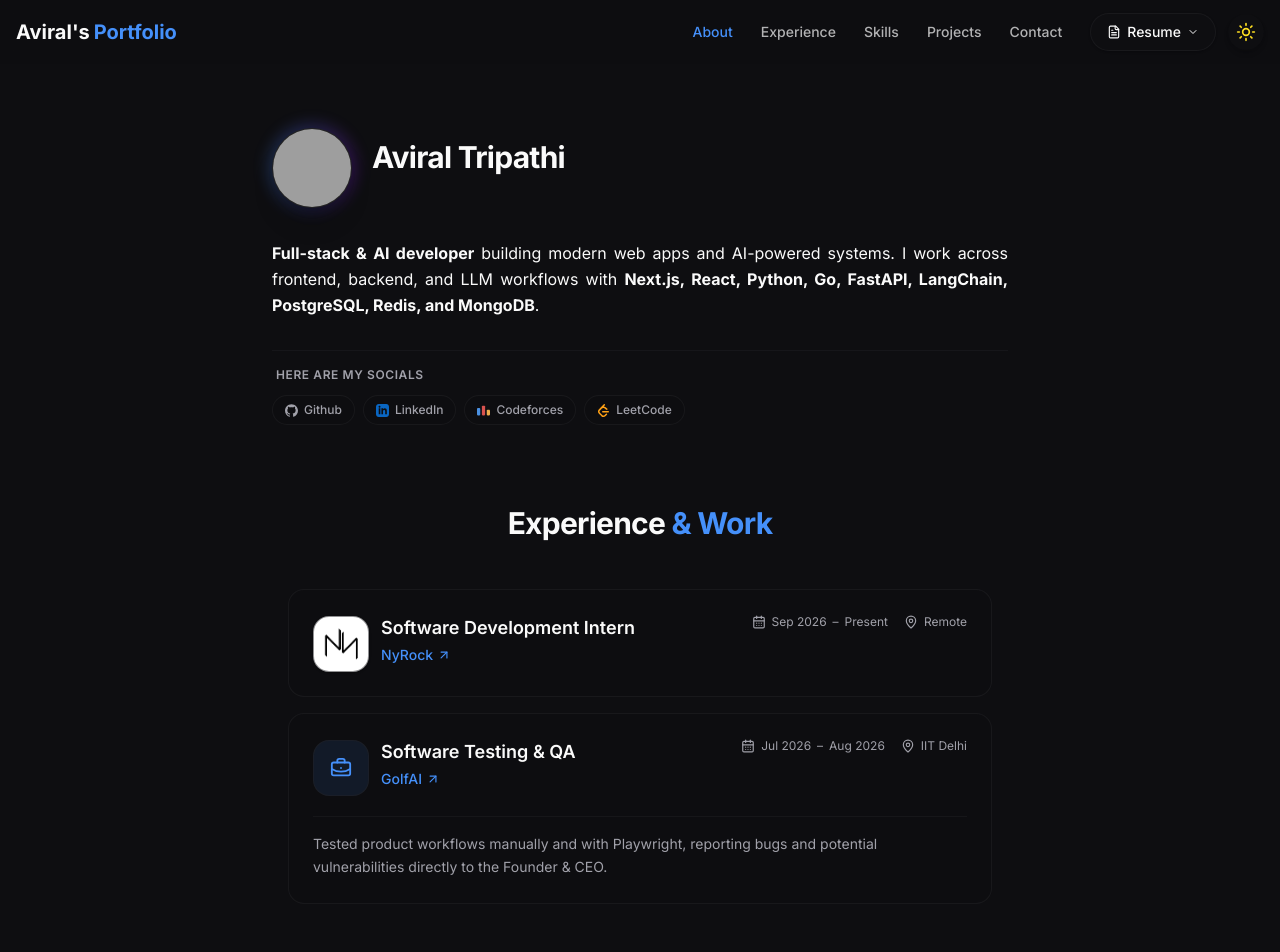
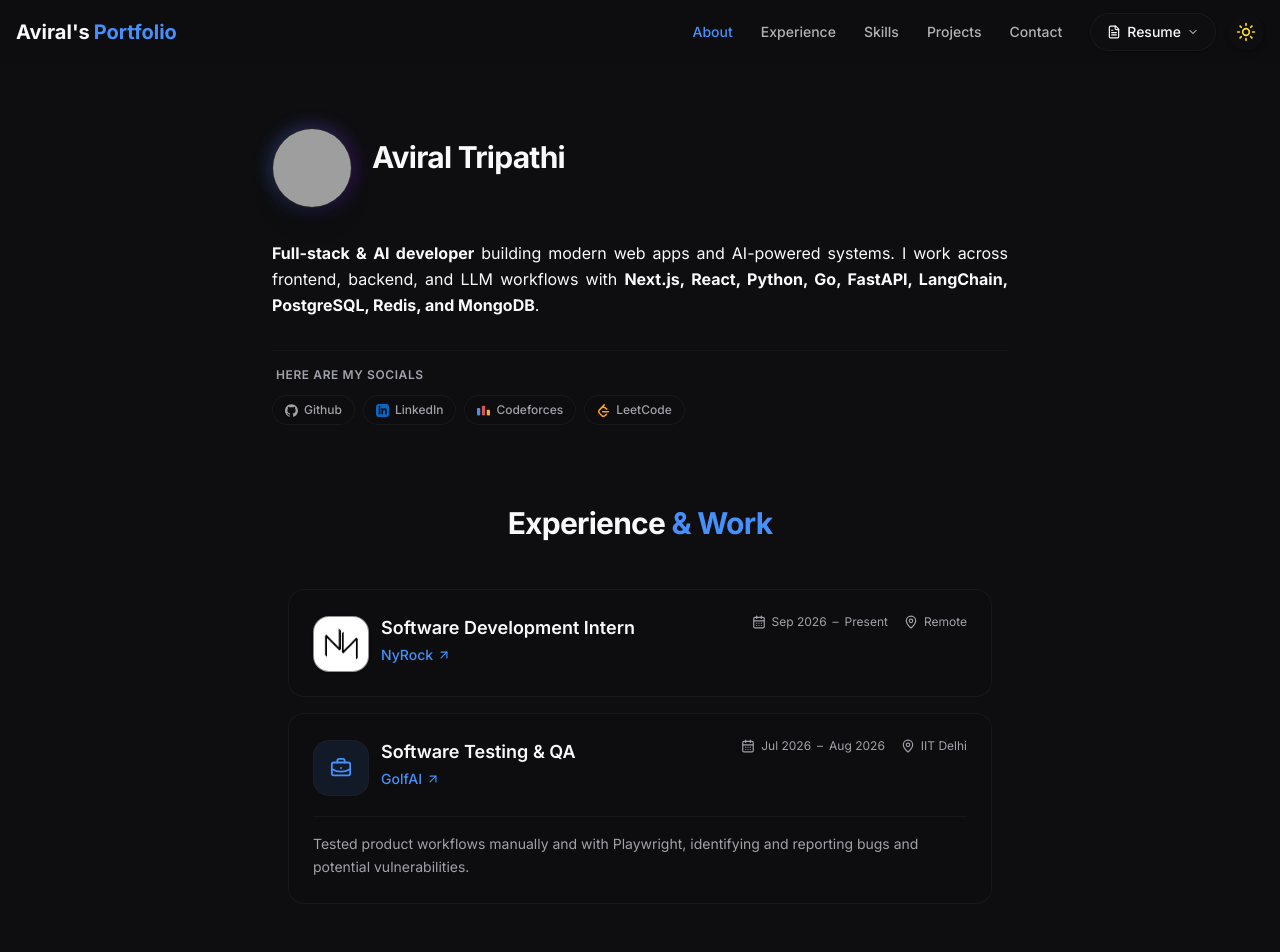
Before and after one commit to aviraltrip/portfolio, a React (Vite) app: page / in a window 1280 px wide. Shown: the top 952 px of the page. Built offline with nearby package versions, Linux system fonts and the light colour scheme; grey boxes are pictures that could not be loaded; the HTML template or start-up script is replaced by a standard one.

Commit message:
Refine description of testing responsibilities in ExperienceSection

```diff
--- a/src/components/ExperienceSection.jsx
+++ b/src/components/ExperienceSection.jsx
@@ -82,7 +82,7 @@ export const ExperienceSection = () => (
         </div>
 
         <p className="mt-5 border-t border-border/40 pt-4 text-sm leading-relaxed text-muted-foreground">
-          Tested product workflows manually and with Playwright, reporting bugs and potential vulnerabilities directly to the Founder &amp; CEO.
+          Tested product workflows manually and with Playwright, identifying and reporting bugs and potential vulnerabilities.
         </p>
       </article>
     </div>
```
